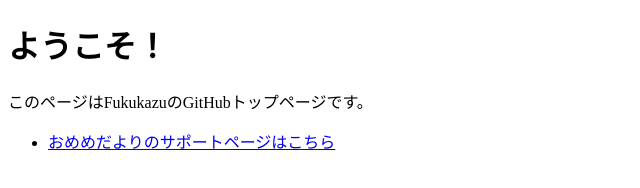
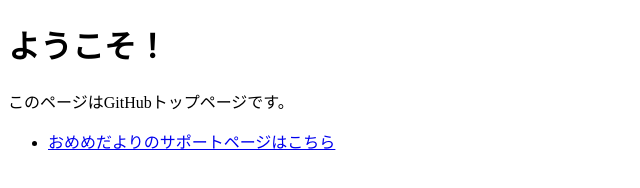
Before and after one commit to fukukazu/fukukazu.github.io, a plain HTML site: page index.html in a window 1280 px wide. Shown: the full height of the page, 0-640 px from the left. Drawn offline with Linux system fonts and the light colour scheme.

Commit message:
Update index.html

```diff
--- a/index.html
+++ b/index.html
@@ -7,7 +7,7 @@
 </head>
 <body>
   <h1>ようこそ！</h1>
-  <p>このページはFukukazuのGitHubトップページです。</p>
+  <p>このページはGitHubトップページです。</p>
   <ul>
     <li><a href="https://fukukazu.github.io/GlassesWearingRecord/">おめめだよりのサポートページはこちら</a></li>
 
```
